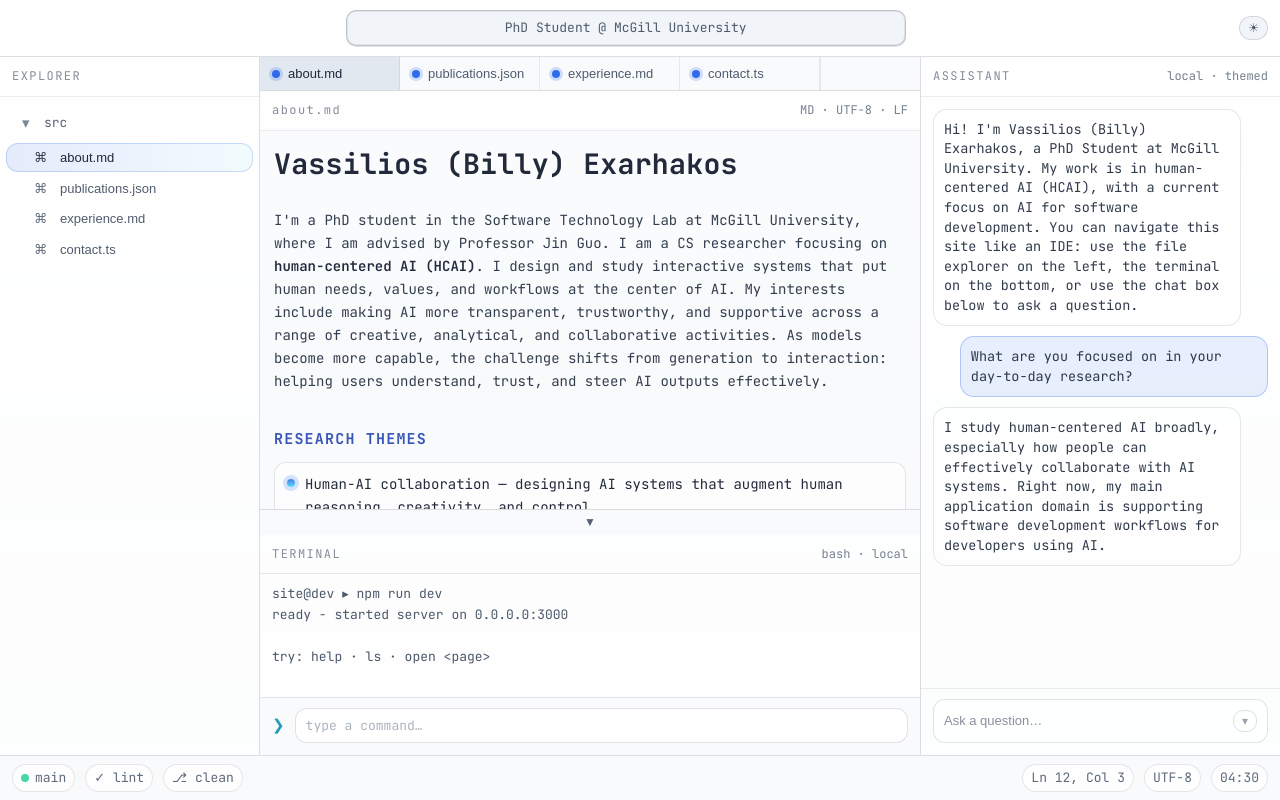
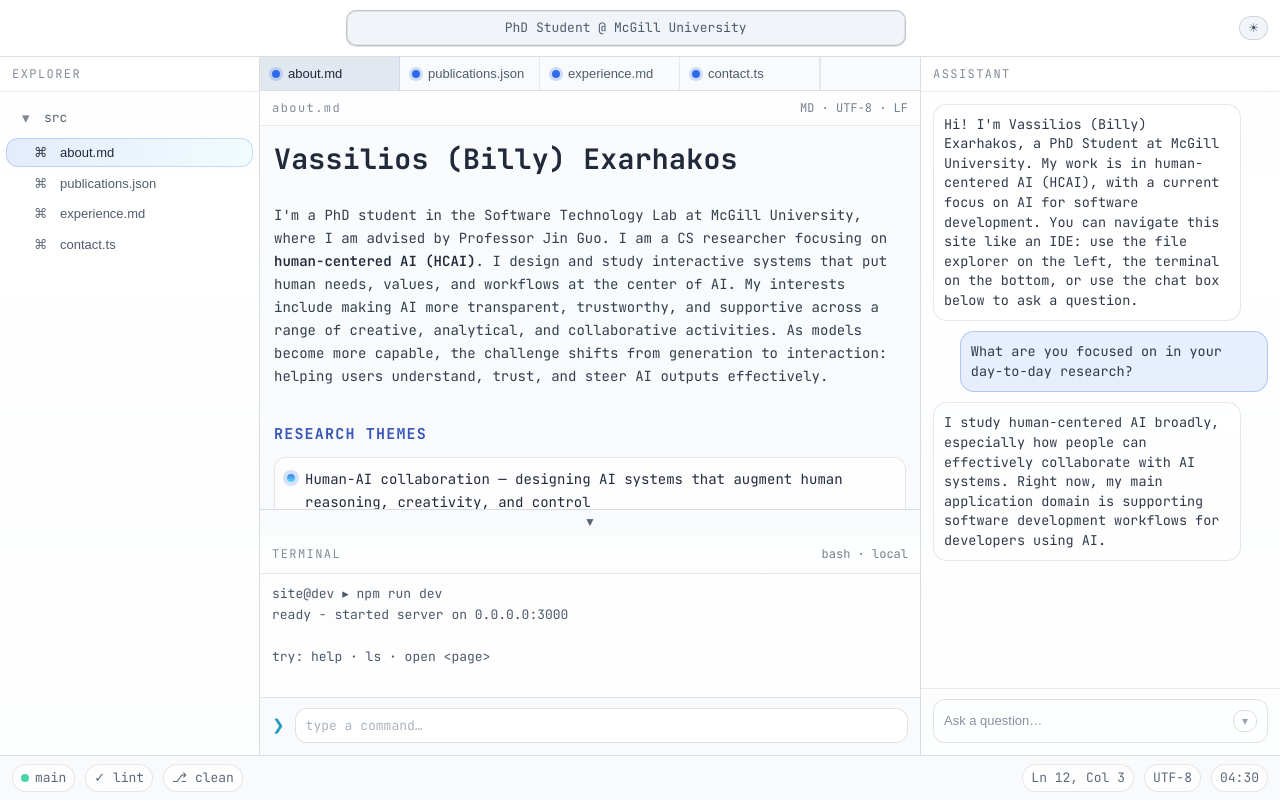
Before and after one commit to billyexarhakos/portfolio, a Next.js app: page / in a window 1280 px wide. Built offline with nearby package versions, Linux system fonts and the light colour scheme.

Commit message:
fix header formatting

```diff
--- a/src/app/globals.css
+++ b/src/app/globals.css
@@ -537,7 +537,7 @@ html[data-theme="light"] {
   align-items: center;
   justify-content: space-between;
   gap: 10px;
-  padding: 10px 12px;
+  padding: 7.5px 12px;
   border-bottom: 1px solid var(--ide-divider);
   background: var(--ide-pane-header-bg);
 }
--- a/src/components/IdeFrame.tsx
+++ b/src/components/IdeFrame.tsx
@@ -167,7 +167,6 @@ export function IdeFrame() {
           <aside className="ideAssistant" aria-label="AI assistant">
             <div className="paneHeader">
               <span className="paneTitle">ASSISTANT</span>
-              <span className="paneMeta">local · themed</span>
             </div>
             <AssistantChat
               messages={chipChat.messages}
```
